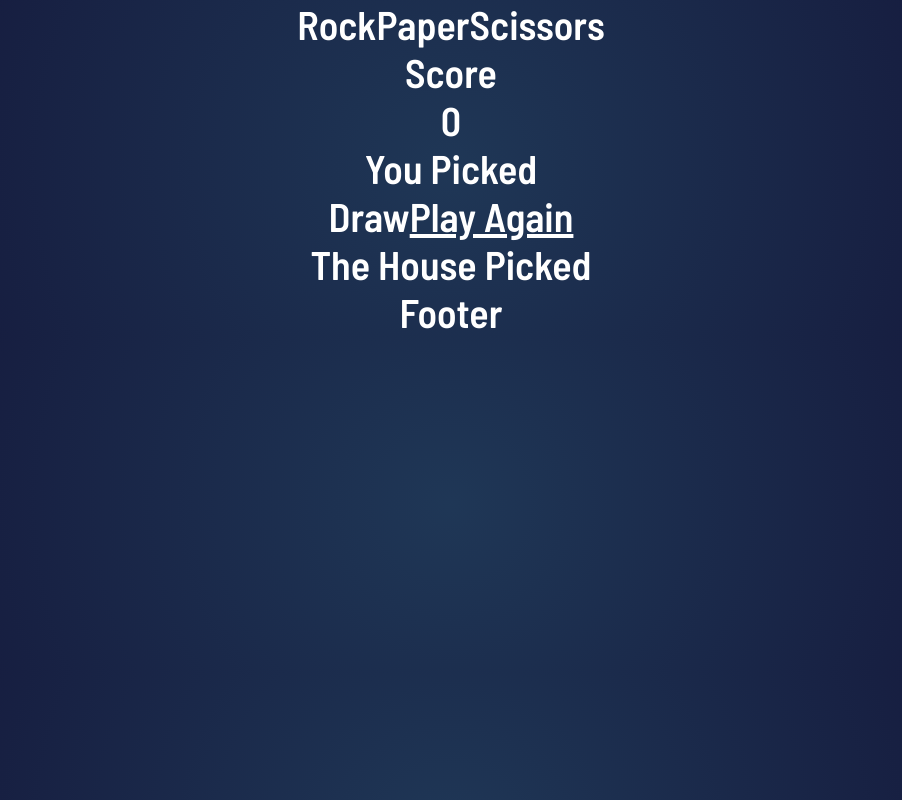
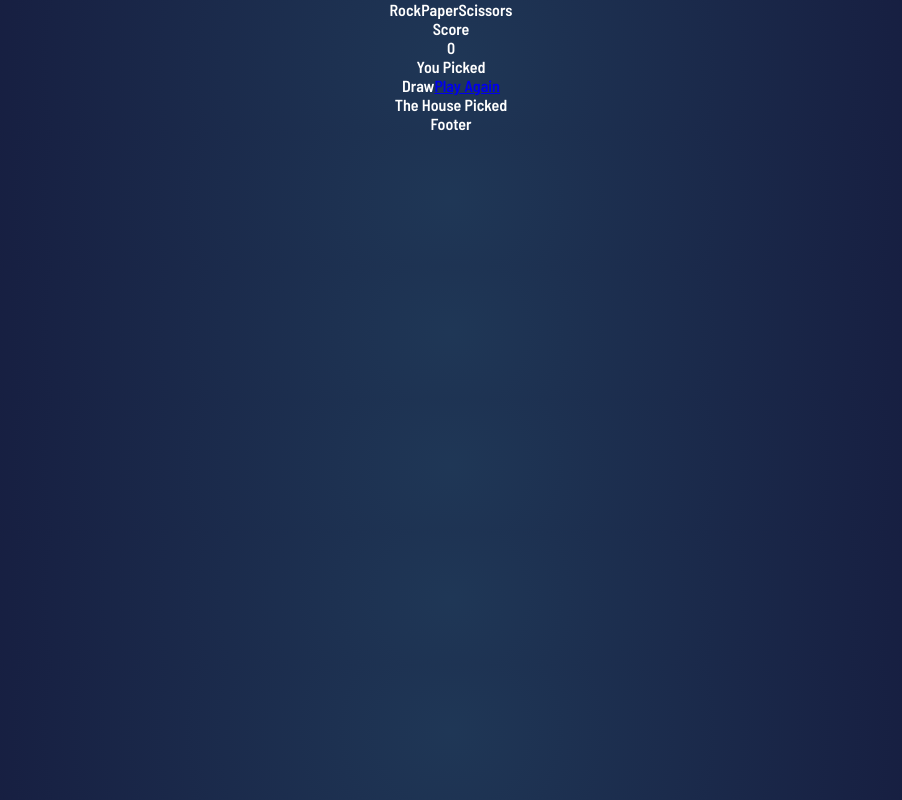
Before and after one commit to Lundi19/rps-react, a React (Vite) app: page /game in a window 1280 px wide. Shown: the whole page, without its empty margins (189-1091 px from the left). Built offline with nearby package versions, Linux system fonts and the light colour scheme.

Commit message:
Header styling

```diff
--- a/src/index.js
+++ b/src/index.js
@@ -1,7 +1,7 @@
 import React from "react";
 import ReactDOM from "react-dom";
 import { BrowserRouter as Router } from "react-router-dom";
-import App from "./App";
+import App from "./App.js";
 import "./styles.scss";
 
 var mountNode = document.getElementById("app");
--- a/src/scss/_globals.scss
+++ b/src/scss/_globals.scss
@@ -13,12 +13,9 @@ body{
     background:$background-gradient;
     text-align: center;
     box-sizing: border-box;
-    font-size: 2.5rem;
+
 }
 
-a{
-    color: white
-}
 
 .container{
     display: flex;
```
Also changed, not shown: src/components/Game.js (+0 -12 lines), 1 other file (tests, documents, lock files or other folders).
